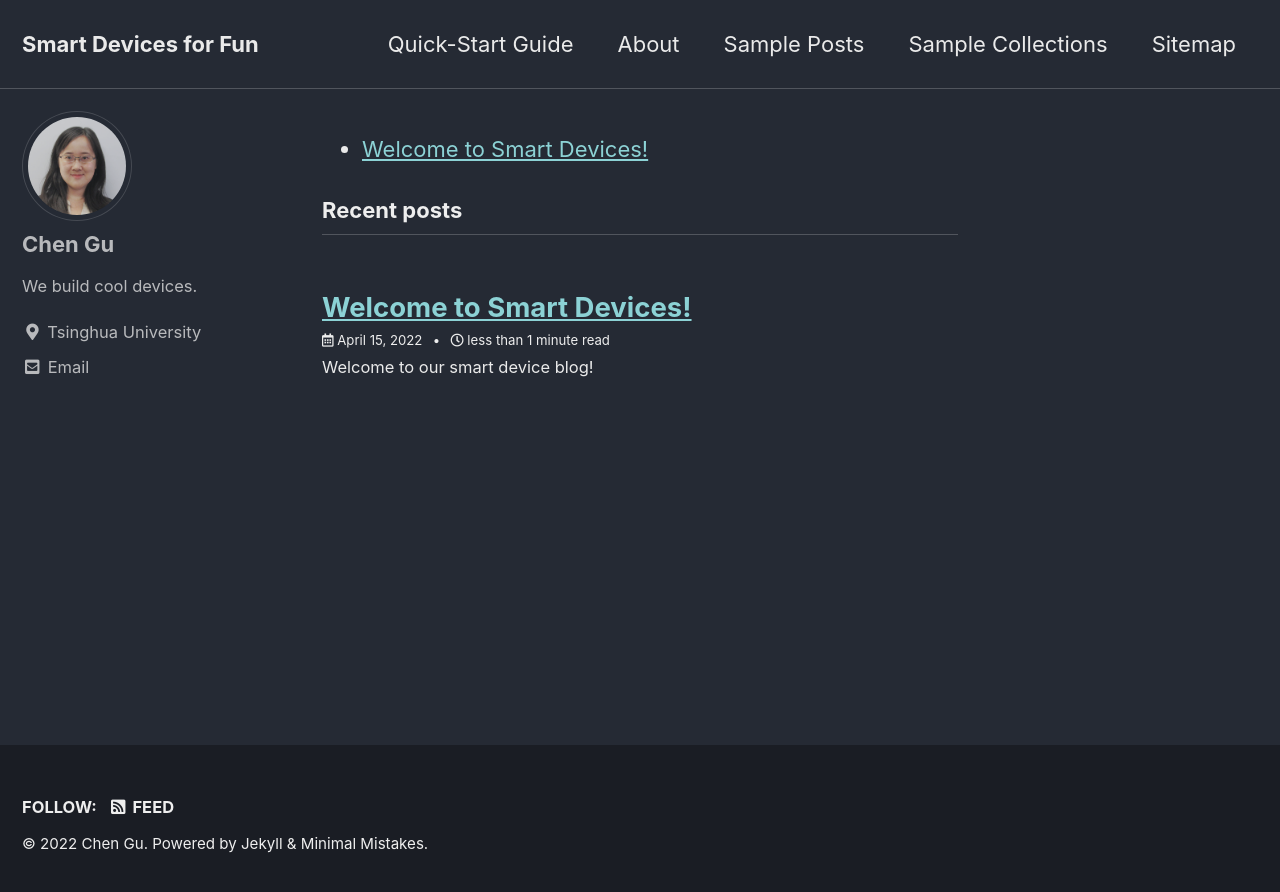
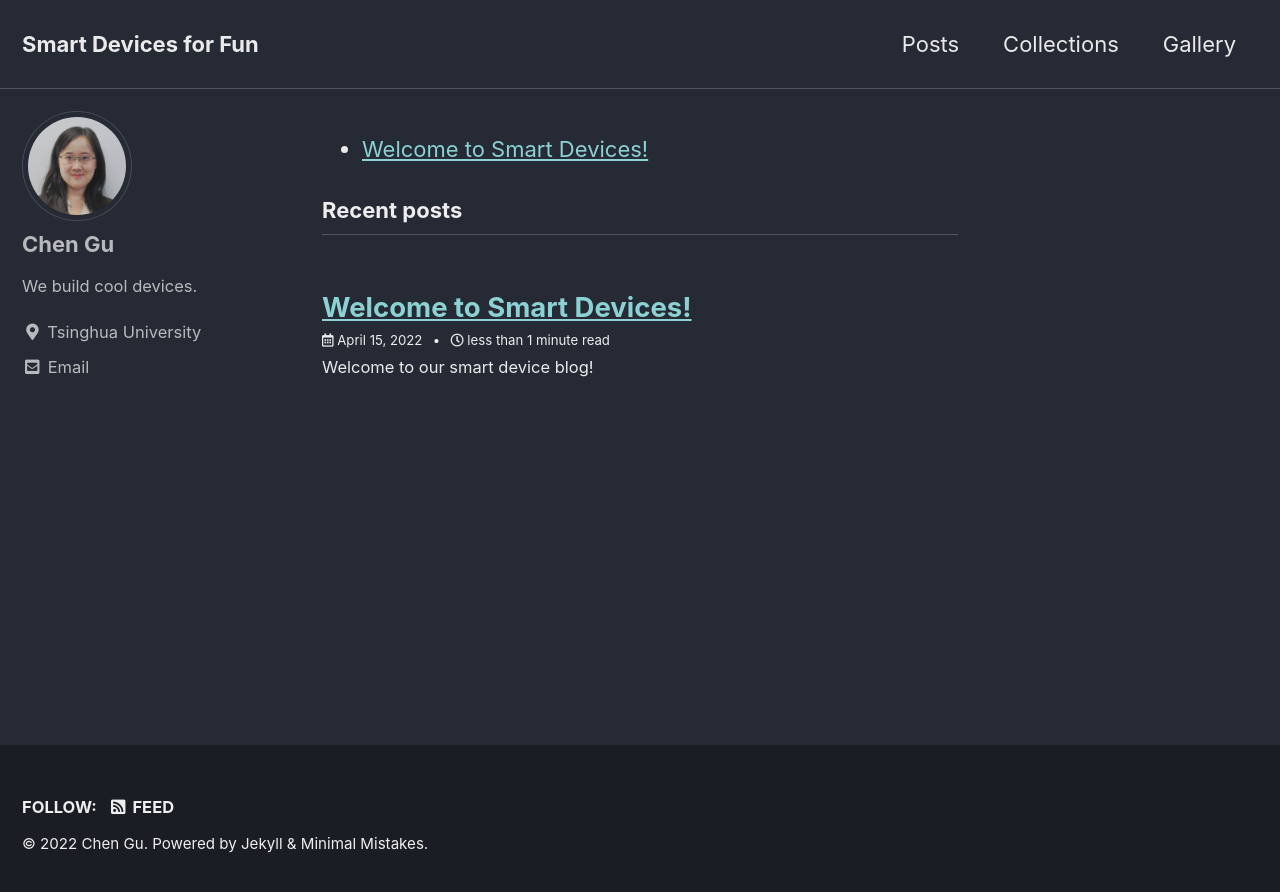
Before and after one commit to guchchcug/smart_device, a Jekyll site: the page built from index.html, in a window 1280 px wide. Shown: the top 892 px of the page. Built offline with Jekyll 4.4.1, drawn with Linux system fonts in a browser that asks for light colours; cached includes are drawn as plain includes; the list of posts is cut into pages by our own code.

Commit message:
Update navigation.yml

```diff
--- a/_data/navigation.yml
+++ b/_data/navigation.yml
@@ -1,12 +1,8 @@
 # main links
 main:
-  - title: "Quick-Start Guide"
-    url: https://mmistakes.github.io/minimal-mistakes/docs/quick-start-guide/
-  - title: "About"
-    url: https://mmistakes.github.io/minimal-mistakes/about/
-  - title: "Sample Posts"
+  - title: "Posts"
     url: /year-archive/
-  - title: "Sample Collections"
+  - title: "Collections"
     url: /collection-archive/
-  - title: "Sitemap"
-    url: /sitemap/
+  - title: "Gallery"
+    url: /gallery-archive/
```
